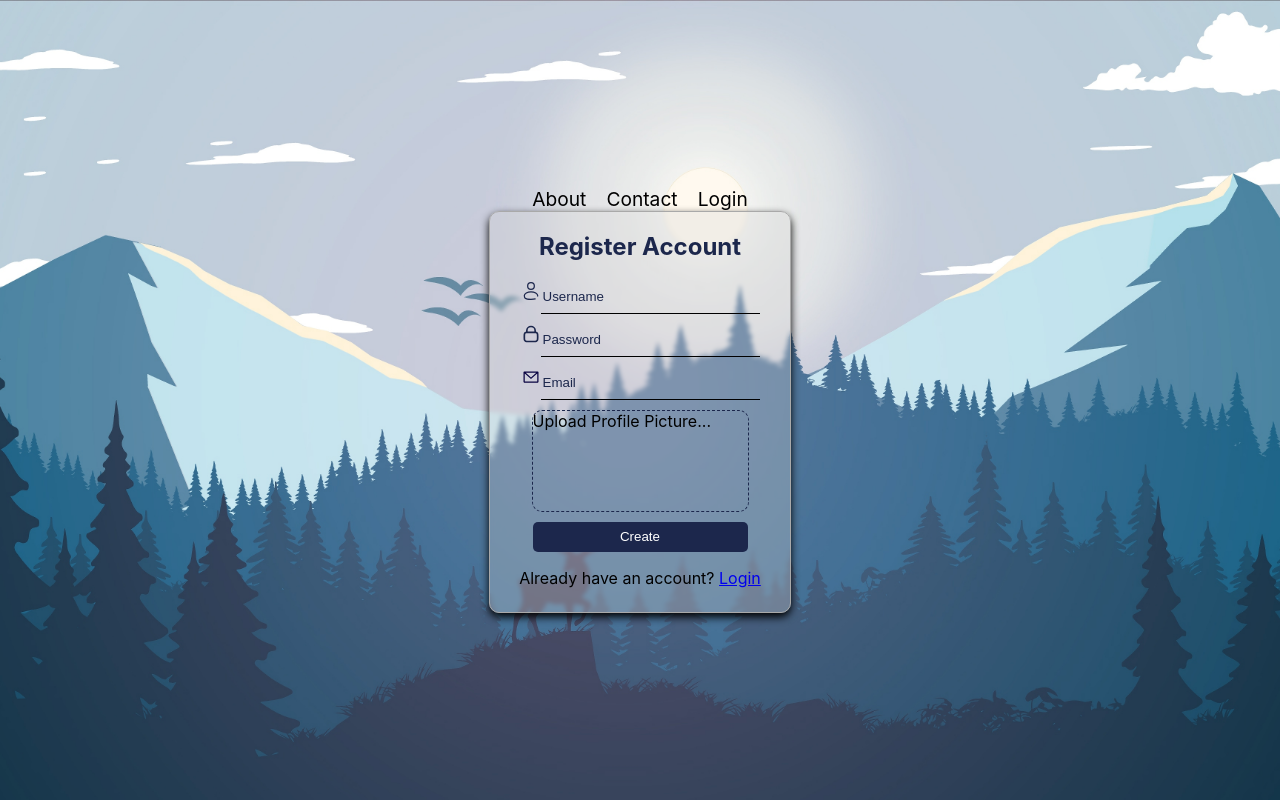
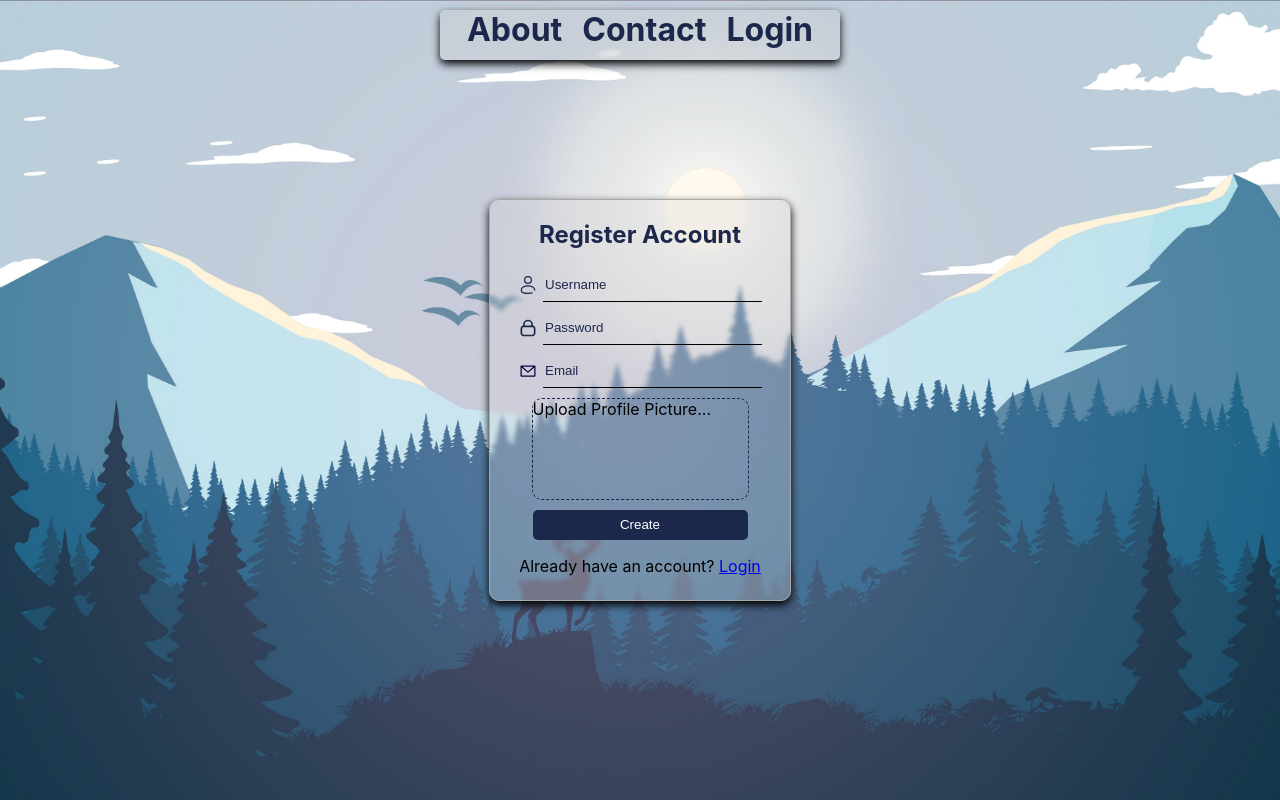
Before and after one commit to JeremyGroce/925, a React (Create React App) app: page /register in a window 1280 px wide. Built offline with nearby package versions, Linux system fonts and the light colour scheme.

Commit message:
landing page updates

```diff
--- a/src/App.js
+++ b/src/App.js
@@ -1,5 +1,5 @@
 import {React, useEffect, useState} from 'react';
-
+import { BrowserRouter as Router, Routes, Route} from 'react-router-dom';
 import Landing from './pages/landing.js';
 
 // import './styling/app.css';
@@ -11,7 +11,7 @@ function App() {
   //   setToggleMenu(!toggleMenu);
   // }
   return (
-    <Landing/>
+      <Landing/>
 
     // <div className='dashboard'>
     //   <div className='top'>
--- /dev/null
+++ b/src/components/landing/About.js
@@ -0,0 +1,14 @@
+import React from "react";
+
+import '../../styling/about.css'
+
+function About()
+{
+    return(
+        <div className="about-component">
+
+        </div>
+    );
+}
+
+export default About;
--- /dev/null
+++ b/src/components/landing/contact.js
@@ -0,0 +1,16 @@
+import React from "react";
+
+import '../../styling/contact.css'
+function Contact()
+{
+    return(
+        <div className="contact-component">
+            MY GITHUB
+            MY INSTAGRAM
+            MY RESUME
+            MY OTHER PROJECTS
+        </div>
+    );
+}
+
+export default Contact;
--- a/src/components/landing/landingNav.js
+++ b/src/components/landing/landingNav.js
@@ -1,4 +1,5 @@
 import React from "react";
+import { Link } from "react-router-dom";
 
 import '../../styling/LandingNav.css';
 
@@ -6,9 +7,9 @@ function LandingNav()
 {
     return(
         <div className="landingNav-component">
-                <div>About</div>
-                <div>Contact</div>
-                <div>Login</div>
+                <div><Link className="landingNav-link" to="/about">About</Link></div>
+                <div><Link className="landingNav-link" to="/contact">Contact</Link></div>
+                <div><Link className="landingNav-link" to="/">Login</Link></div>
         </div>
 
     );
--- a/src/components/landing/register.js
+++ b/src/components/landing/register.js
@@ -16,24 +16,25 @@ function Register() {
     //         password: '',
     //     });
 
-    const [username, setUsername] = useState('PooPooMan');
-    const [password, setPassword] = useState('aaaa');
-    const [email, setEmail] = useState('aaa@aaa.com');
+    const [username, setUsername] = useState('');
+    const [password, setPassword] = useState('');
+    const [email, setEmail] = useState('');
 
     const handleSubmit = async(e) =>
     {
         e.preventDefault(); // Stop page from reloading
-        console.log("submit");
-        const response = await fetch('http://localhost:5000/register', {
-            method: 'POST',
-            headers: {
-              'Content-Type': 'application/json',
-            },
-            body: JSON.stringify({username, email, password }),
-          });
 
-          const data = await response.json();
-          alert(data.message);
+        console.log("submit", {username, email, password});
+        // const response = await fetch('http://localhost:5000/register', {
+        //     method: 'POST',
+        //     headers: {
+        //       'Content-Type': 'application/json',
+        //     },
+        //     body: JSON.stringify({username, email, password }),
+        //   });
+
+        //   const data = await response.json();
+        //   alert(data.message);
 
     }
 
@@ -45,36 +46,42 @@ function Register() {
             </div>
 
             <form onSubmit={handleSubmit}>
-                <div className="register-input">
-                    <div>
+                <div className="register-input-container">
+                    <div className="register-input-inner-container">
                         <Icon_User
-                            height = "20px"
-                            width  = "20px"
+                            className = 'register-icon'
                         />
                         <input
-                            placeholder="Username">
+                            type="text"
+                            placeholder="Username"
+                            value={username}
+                            onChange={(e)=>setUsername(e.target.value)}>
                         </input>
                     </div>
 
-                    <div>
+                    <div className="register-input-inner-container">
                         <Icon_Lock
-                            height = "20px"
-                            width  = "20px"
+                            className = 'register-icon'
                         />
 
                         <input
-                            placeholder="Password">
+                            placeholder="Password"
+                            type="password"
+                            value={password}
+                            onChange={(e)=>setPassword(e.target.value)}>
                         </input>
                     </div>
 
-                    <div>
+                    <div className="register-input-inner-container">
                         <Icon_Email
-                            height = "20px"
-                            width  = "20px"
+                            className = 'register-icon'
                         />
 
                         <input
-                            placeholder="Email">
+                            placeholder="Email"
+                            type="text"
+                            value={email}
+                            onChange={(e)=>setEmail(e.target.value)}>
                         </input>
                     </div>
 
--- a/src/pages/landing.js
+++ b/src/pages/landing.js
@@ -1,20 +1,29 @@
 import React from 'react';
-import Login from '../components/landing/logIn'
-import Register from '../components/landing/register'
-import Nav from '../components/landing/landingNav'
+import Login from '../components/landing/logIn';
+import Register from '../components/landing/register';
+import Nav from '../components/landing/landingNav';
+import About from '../components/landing/About';
+import Contact from '../components/landing/contact';
 import { BrowserRouter as Router, Routes, Route} from 'react-router-dom';
+
+import '../styling/landing.css';
 
 function Landing() {
     return(
-        <>
-        <Nav/>
         <Router>
-            <Routes>
-                <Route path='/' element={<Login/>}/>
-                <Route path='/register' element={<Register/>}/>
-            </Routes>
+
+        <div className='landing-page'>
+            <Nav/>
+
+                <Routes>
+                    <Route path='/' element={<Login/>}/>
+                    <Route path='/register' element={<Register/>}/>
+                    <Route path='/contact' element={<Contact/>}/>
+                    <Route path='/about' element={<About/>}/>
+                </Routes>
+        </div>
         </Router>
-        </>
+
     );
 
 }
--- a/src/styling/LandingNav.css
+++ b/src/styling/LandingNav.css
@@ -1,11 +1,31 @@
 .landingNav-component
 {
-    /* height: 100px;
-    width: 300px;
-    border: 1px, solid, black; */
+    position: absolute;
+    height: 50px;
+    width: 400px;
+    top: 10px;
+
     display: flex;
     flex-direction: row;
     justify-content: center;
     gap: 20px;
-    font-size: larger;
+    font-size: 2em;
+    font-weight: bolder;
+
+    border-radius: 5px;
+    background-color: rgba(211, 211, 211, 0.3);
+    box-shadow: 0 4px 8px black;
+    backdrop-filter: blur(2px);
 }
+
+.landingNav-link
+{
+    color: #1C274C;
+    text-decoration: none;
+    transition: color .2s;
+}
+
+.landingNav-link:hover
+{
+    color: white;
+}
--- /dev/null
+++ b/src/styling/about.css
@@ -0,0 +1,6 @@
+.about-component
+{
+    height: 100px;
+    width: 100px;
+    background-color: blue;
+}
--- /dev/null
+++ b/src/styling/contact.css
@@ -0,0 +1,6 @@
+.contact-component
+{
+    height: 100px;
+    width: 100px;
+    background-color: blue;
+}
--- /dev/null
+++ b/src/styling/landing.css
@@ -0,0 +1,19 @@
+body {
+    height: 100vh;
+    margin: 0;
+
+    background-image: url('../imgs/loginBackground-4.jpg');
+    background-size: cover;
+    background-position: center;
+}
+
+.landing-page
+{
+    height: 100vh;
+    width: 100vw;
+    display: flex;
+    flex-direction: column;
+    justify-content: center;
+    align-items: center;
+    gap: 20px;
+}
--- a/src/styling/login.css
+++ b/src/styling/login.css
@@ -1,21 +1,9 @@
-body {
-    display: flex;
-    align-items: center;
-    justify-content: center;
-    height: 100vh;
-    margin: 0;
 
-    background-image: url('../imgs/loginBackground-4.jpg');
-    background-size: cover;
-    background-position: center;
-}
 
 .login-component .login-inner-container {
     height: 340px;
     width: 300px;
-    /* border: 1px, solid, darkgray;  */
     border-radius: 10px;
-
 
     display: flex;
     flex-direction: column;
--- a/src/styling/register.css
+++ b/src/styling/register.css
@@ -14,7 +14,7 @@
 
 }
 
-.register-input
+.register-input-container
 {
     display: flex;
     flex-direction: column;
@@ -43,9 +43,24 @@
 
 }
 
+/* Individual icon - inputboxes */
+.register-input-inner-container
+{
+    display: flex;
+    justify-content: center;
+    align-items: center;
+    gap: 5px;
+}
+
 .register-component input::placeholder
 {
     color: #1C274C;
+}
+
+.register-icon
+{
+    height: 20px;
+    width: 20px;
 }
 
 .register-component h2
```
Also changed, not shown: src/pages/wallpaper2.jpg (deleted).
